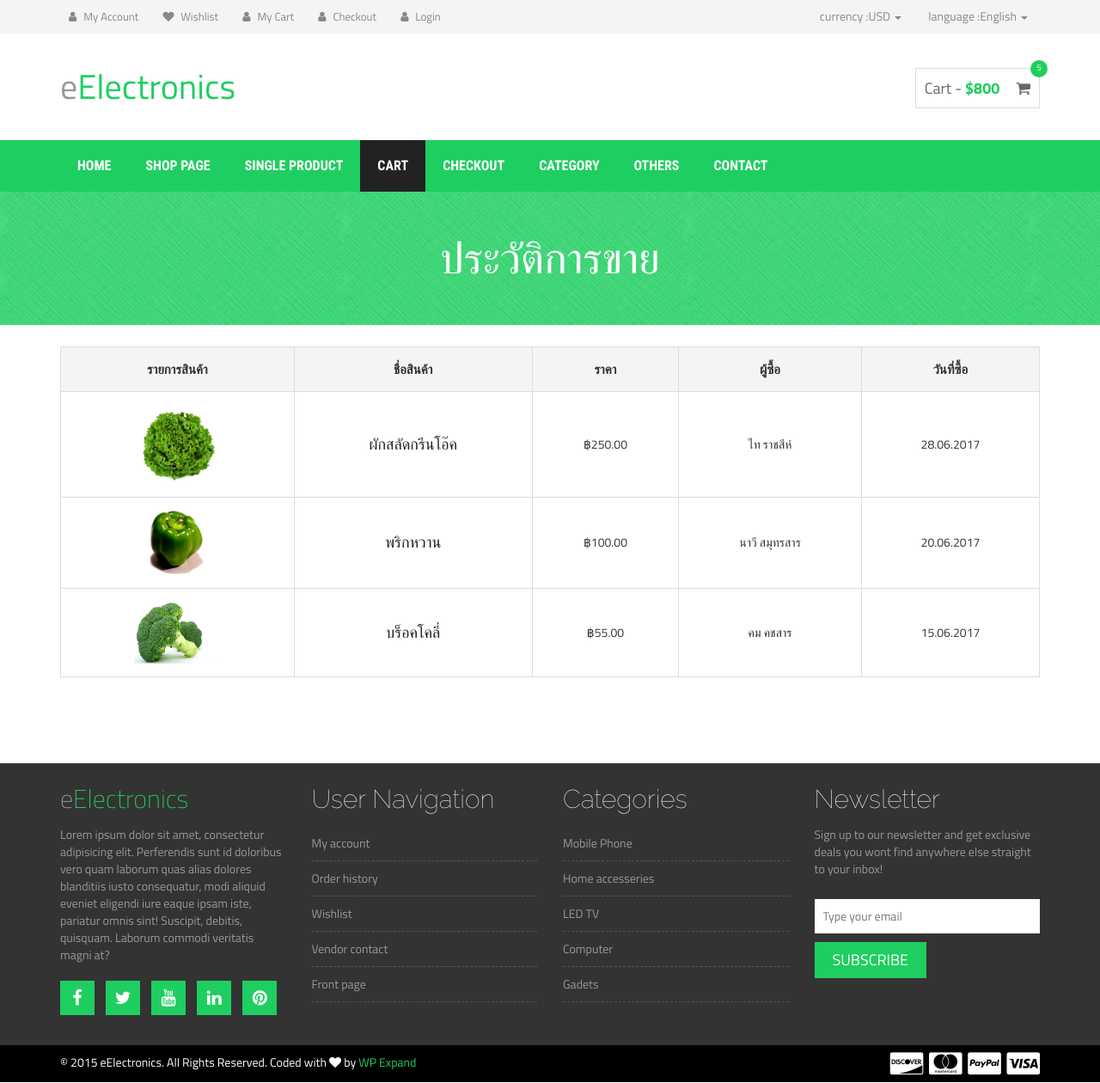
After one commit to TaNathapong/kaset, a PHP site: page /history-sell.html in a window 1280 px wide. The commit adds this page. Shown: the whole page at 86% size. Run offline with PHP 8.4, Linux system fonts and the light colour scheme; some libraries are stand-ins or nearby versions.

Commit message:
add history sell

```diff
--- /dev/null
+++ b/history-sell.html
@@ -0,0 +1,329 @@
+<!DOCTYPE html>
+<html lang="en">
+  <head>
+    <meta charset="utf-8">
+    <meta http-equiv="X-UA-Compatible" content="IE=edge">
+    <meta name="viewport" content="width=device-width, initial-scale=1">
+    <title>eElectronics - HTML eCommerce Template</title>
+
+    <!-- Google Fonts -->
+    <link href='http://fonts.googleapis.com/css?family=Titillium+Web:400,200,300,700,600' rel='stylesheet' type='text/css'>
+    <link href='http://fonts.googleapis.com/css?family=Roboto+Condensed:400,700,300' rel='stylesheet' type='text/css'>
+    <link href='http://fonts.googleapis.com/css?family=Raleway:400,100' rel='stylesheet' type='text/css'>
+
+    <!-- Bootstrap -->
+    <link rel="stylesheet" href="http://maxcdn.bootstrapcdn.com/bootstrap/3.2.0/css/bootstrap.min.css">
+
+    <!-- Font Awesome -->
+    <link rel="stylesheet" href="http://maxcdn.bootstrapcdn.com/font-awesome/4.3.0/css/font-awesome.min.css">
+
+    <!-- Custom CSS -->
+    <link rel="stylesheet" href="css/owl.carousel.css">
+    <link rel="stylesheet" href="style.css">
+    <link rel="stylesheet" href="css/responsive.css">
+
+    <!-- HTML5 shim and Respond.js for IE8 support of HTML5 elements and media queries -->
+    <!-- WARNING: Respond.js doesn't work if you view the page via file:// -->
+    <!--[if lt IE 9]>
+      <script src="https://oss.maxcdn.com/html5shiv/3.7.2/html5shiv.min.js"></script>
+      <script src="https://oss.maxcdn.com/respond/1.4.2/respond.min.js"></script>
+    <![endif]-->
+  </head>
+  <body>
+
+    <div class="header-area">
+        <div class="container">
+            <div class="row">
+                <div class="col-md-8">
+                    <div class="user-menu">
+                        <ul>
+                            <li><a href="#"><i class="fa fa-user"></i> My Account</a></li>
+                            <li><a href="#"><i class="fa fa-heart"></i> Wishlist</a></li>
+                            <li><a href="cart.html"><i class="fa fa-user"></i> My Cart</a></li>
+                            <li><a href="checkout.html"><i class="fa fa-user"></i> Checkout</a></li>
+                            <li><a href="#"><i class="fa fa-user"></i> Login</a></li>
+                        </ul>
+                    </div>
+                </div>
+
+                <div class="col-md-4">
+                    <div class="header-right">
+                        <ul class="list-unstyled list-inline">
+                            <li class="dropdown dropdown-small">
+                                <a data-toggle="dropdown" data-hover="dropdown" class="dropdown-toggle" href="#"><span class="key">currency :</span><span class="value">USD </span><b class="caret"></b></a>
+                                <ul class="dropdown-menu">
+                                    <li><a href="#">USD</a></li>
+                                    <li><a href="#">INR</a></li>
+                                    <li><a href="#">GBP</a></li>
+                                </ul>
+                            </li>
+
+                            <li class="dropdown dropdown-small">
+                                <a data-toggle="dropdown" data-hover="dropdown" class="dropdown-toggle" href="#"><span class="key">language :</span><span class="value">English </span><b class="caret"></b></a>
+                                <ul class="dropdown-menu">
+                                    <li><a href="#">English</a></li>
+                                    <li><a href="#">French</a></li>
+                                    <li><a href="#">German</a></li>
+                                </ul>
+                            </li>
+                        </ul>
+                    </div>
+                </div>
+            </div>
+        </div>
+    </div> <!-- End header area -->
+
+    <div class="site-branding-area">
+        <div class="container">
+            <div class="row">
+                <div class="col-sm-6">
+                    <div class="logo">
+                        <h1><a href="index.html">e<span>Electronics</span></a></h1>
+                    </div>
+                </div>
+
+                <div class="col-sm-6">
+                    <div class="shopping-item">
+                        <a href="cart.html">Cart - <span class="cart-amunt">$800</span> <i class="fa fa-shopping-cart"></i> <span class="product-count">5</span></a>
+                    </div>
+                </div>
+            </div>
+        </div>
+    </div> <!-- End site branding area -->
+
+    <div class="mainmenu-area">
+        <div class="container">
+            <div class="row">
+                <div class="navbar-header">
+                    <button type="button" class="navbar-toggle" data-toggle="collapse" data-target=".navbar-collapse">
+                        <span class="sr-only">Toggle navigation</span>
+                        <span class="icon-bar"></span>
+                        <span class="icon-bar"></span>
+                        <span class="icon-bar"></span>
+                    </button>
+                </div>
+                <div class="navbar-collapse collapse">
+                    <ul class="nav navbar-nav">
+                        <li><a href="index.html">Home</a></li>
+                        <li><a href="shop.html">Shop page</a></li>
+                        <li><a href="single-product.html">Single product</a></li>
+                        <li class="active"><a href="cart.html">Cart</a></li>
+                        <li><a href="checkout.html">Checkout</a></li>
+                        <li><a href="#">Category</a></li>
+                        <li><a href="#">Others</a></li>
+                        <li><a href="#">Contact</a></li>
+                    </ul>
+                </div>
+            </div>
+        </div>
+    </div> <!-- End mainmenu area -->
+
+    <div class="product-big-title-area">
+        <div class="container">
+            <div class="row">
+                <div class="col-md-12">
+                    <div class="product-bit-title text-center">
+                        <h2>ประวัติการขาย</h2>
+                    </div>
+                </div>
+            </div>
+        </div>
+    </div> <!-- End Page title area -->
+
+
+    <div class="single-product-area">
+
+        <div class="container">
+            <div class="row">
+
+                <div class="col-md-12">
+                    <div class="product-content-right">
+                        <div class="woocommerce">
+                            <form method="post" action="#">
+                                <table cellspacing="0" class="shop_table cart">
+                                    <thead>
+                                        <tr>
+                                            <th class="product-pic">รายการสินค้า</th>
+                                            <th class="product-name">ชื่อสินค้า</th>
+                                            <th class="product-cost">ราคา</th>
+                                            <th class="product-buyer">ผู้ซื้อ</th>
+                                            <th class="product-date">วันที่ซื้อ</th>
+                                        </tr>
+                                    </thead>
+                                    <tbody>
+                                        <tr class="cart_item">
+
+                                            <td class="product-pic">
+                                                <img src="img/Dark-Green.jpeg" width="100px" height="100px">
+                                            </td>
+
+                                            <td class="product-name">
+                                                <a href="show-product.html">ผักสลัดกรีนโอ๊ค</a>
+                                            </td>
+
+                                            <td class="product-cost">
+                                                <span class="amount">฿250.00</span>
+                                            </td>
+
+                                            <td class="product-buyer">
+                                                <span class="amount">ไท ราชสีห์</span>
+                                            </td>
+                                            <td class="product-date">
+                                                <span class="amount">28.06.2017</span>
+                                            </td>
+                                        </tr>
+                                        <tr class="cart_item">
+
+                                            <td class="product-pic">
+                                                <img src="img/bell_chilli.jpg" width="100px" height="100px">
+                                            </td>
+
+                                            <td class="product-name">
+                                                <a href="show-product.html">พริกหวาน</a>
+                                            </td>
+
+                                            <td class="product-cost">
+                                                <span class="amount">฿100.00</span>
+                                            </td>
+
+                                            <td class="product-buyer">
+                                                <span class="amount">นาวี สมุทรสาร</span>
+                                            </td>
+                                            <td class="product-date">
+                                                <span class="amount">20.06.2017</span>
+                                            </td>
+                                        </tr>
+                                        <tr class="cart_item">
+
+                                            <td class="product-pic">
+                                                <img src="img/broccoli.jpg" width="100px" height="100px">
+                                            </td>
+
+                                            <td class="product-name">
+                                                <a href="show-product.html">บร็อคโคลี่</a>
+                                            </td>
+
+                                            <td class="product-cost">
+                                                <span class="amount">฿55.00</span>
+                                            </td>
+
+                                            <td class="product-buyer">
+                                                <span class="amount">คม คชสาร</span>
+                                            </td>
+                                            <td class="product-date">
+                                                <span class="amount">15.06.2017</span>
+                                            </td>
+                                        </tr>
+                                    </tbody>
+                                </table>
+                            </form>
+
+
+
+                            </div>
+                        </div>
+                    </div>
+                </div>
+            </div>
+        </div>
+    </div>
+
+
+    <div class="footer-top-area">
+
+        <div class="container">
+            <div class="row">
+                <div class="col-md-3 col-sm-6">
+                    <div class="footer-about-us">
+                        <h2>e<span>Electronics</span></h2>
+                        <p>Lorem ipsum dolor sit amet, consectetur adipisicing elit. Perferendis sunt id doloribus vero quam laborum quas alias dolores blanditiis iusto consequatur, modi aliquid eveniet eligendi iure eaque ipsam iste, pariatur omnis sint! Suscipit, debitis, quisquam. Laborum commodi veritatis magni at?</p>
+                        <div class="footer-social">
+                            <a href="#" target="_blank"><i class="fa fa-facebook"></i></a>
+                            <a href="#" target="_blank"><i class="fa fa-twitter"></i></a>
+                            <a href="#" target="_blank"><i class="fa fa-youtube"></i></a>
+                            <a href="#" target="_blank"><i class="fa fa-linkedin"></i></a>
+                            <a href="#" target="_blank"><i class="fa fa-pinterest"></i></a>
+                        </div>
+                    </div>
+                </div>
+
+                <div class="col-md-3 col-sm-6">
+                    <div class="footer-menu">
+                        <h2 class="footer-wid-title">User Navigation </h2>
+                        <ul>
+                            <li><a href="#">My account</a></li>
+                            <li><a href="#">Order history</a></li>
+                            <li><a href="#">Wishlist</a></li>
+                            <li><a href="#">Vendor contact</a></li>
+                            <li><a href="#">Front page</a></li>
+                        </ul>
+                    </div>
+                </div>
+
+                <div class="col-md-3 col-sm-6">
+                    <div class="footer-menu">
+                        <h2 class="footer-wid-title">Categories</h2>
+                        <ul>
+                            <li><a href="#">Mobile Phone</a></li>
+                            <li><a href="#">Home accesseries</a></li>
+                            <li><a href="#">LED TV</a></li>
+                            <li><a href="#">Computer</a></li>
+                            <li><a href="#">Gadets</a></li>
+                        </ul>
+                    </div>
+                </div>
+
+                <div class="col-md-3 col-sm-6">
+                    <div class="footer-newsletter">
+                        <h2 class="footer-wid-title">Newsletter</h2>
+                        <p>Sign up to our newsletter and get exclusive deals you wont find anywhere else straight to your inbox!</p>
+                        <div class="newsletter-form">
+                            <form action="#">
+                                <input type="email" placeholder="Type your email">
+                                <input type="submit" value="Subscribe">
+                            </form>
+                        </div>
+                    </div>
+                </div>
+            </div>
+        </div>
+    </div> <!-- End footer top area -->
+
+    <div class="footer-bottom-area">
+        <div class="container">
+            <div class="row">
+                <div class="col-md-8">
+                    <div class="copyright">
+                        <p>&copy; 2015 eElectronics. All Rights Reserved. Coded with <i class="fa fa-heart"></i> by <a href="http://wpexpand.com" target="_blank">WP Expand</a></p>
+                    </div>
+                </div>
+
+                <div class="col-md-4">
+                    <div class="footer-card-icon">
+                        <i class="fa fa-cc-discover"></i>
+                        <i class="fa fa-cc-mastercard"></i>
+                        <i class="fa fa-cc-paypal"></i>
+                        <i class="fa fa-cc-visa"></i>
+                    </div>
+                </div>
+            </div>
+        </div>
+    </div> <!-- End footer bottom area -->
+
+    <!-- Latest jQuery form server -->
+    <script src="https://code.jquery.com/jquery.min.js"></script>
+
+    <!-- Bootstrap JS form CDN -->
+    <script src="http://maxcdn.bootstrapcdn.com/bootstrap/3.2.0/js/bootstrap.min.js"></script>
+
+    <!-- jQuery sticky menu -->
+    <script src="js/owl.carousel.min.js"></script>
+    <script src="js/jquery.sticky.js"></script>
+
+    <!-- jQuery easing -->
+    <script src="js/jquery.easing.1.3.min.js"></script>
+
+    <!-- Main Script -->
+    <script src="js/main.js"></script>
+  </body>
+</html>
--- a/index.php
+++ b/index.php
@@ -21,6 +21,9 @@
     <link rel="stylesheet" href="css/owl.carousel.css">
     <link rel="stylesheet" href="style.css">
     <link rel="stylesheet" href="css/responsive.css">
+    <!-- star icon-->
+    <link rel="stylesheet" href="//netdna.bootstrapcdn.com/font-awesome/4.2.0/css/font-awesome.min.css">
+
 
     <!-- HTML5 shim and Respond.js for IE8 support of HTML5 elements and media queries -->
     <!-- WARNING: Respond.js doesn't work if you view the page via file:// -->
```
Also changed, not shown: promote.html (added, +292 -0 lines), show-product.html (+78 -15 lines), img/Dark-Green.jpeg (added), img/bell_chilli.jpg (added), img/broccoli.jpg (added).
